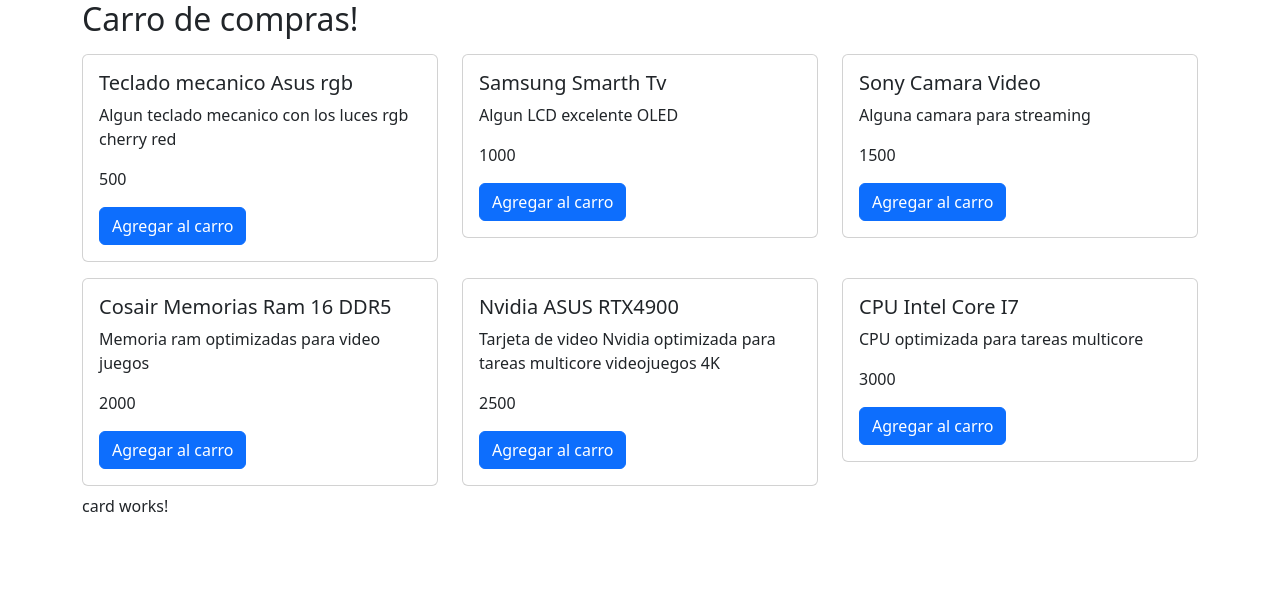
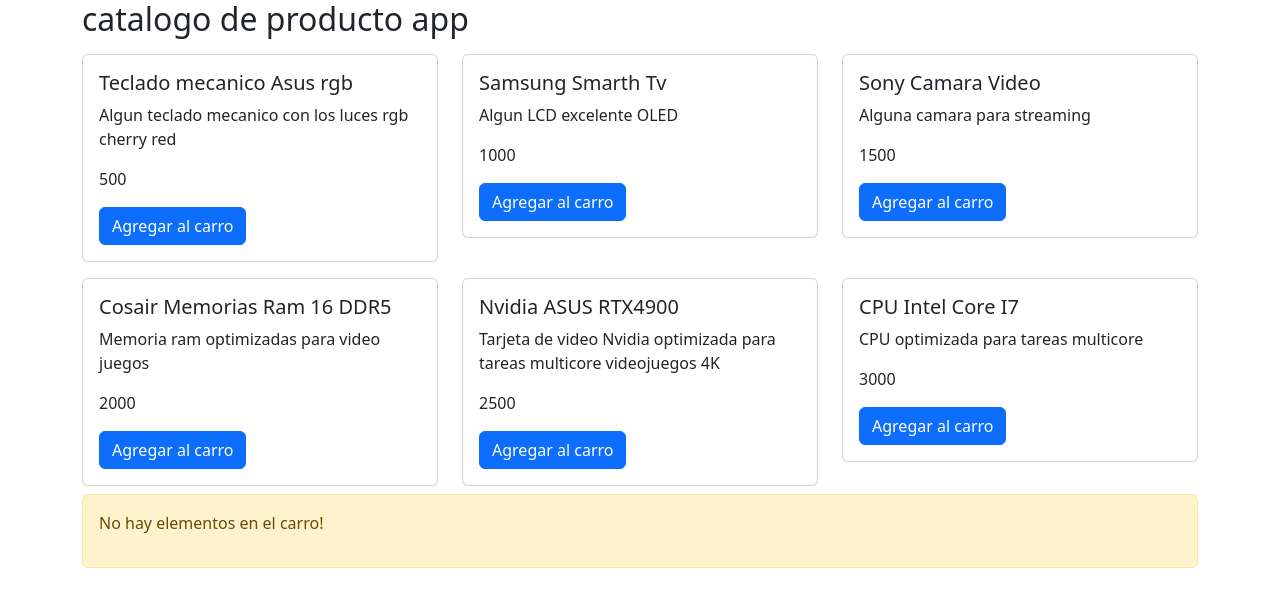
Before and after one commit to Bl4dimir98/3-card-app, an Angular app: page / in a window 1280 px wide. Shown: the top 606 px of the page. Built offline with nearby package versions, Linux system fonts and the light colour scheme.

Commit message:
fix bugs

```diff
--- a/src/app/app.component.html
+++ b/src/app/app.component.html
@@ -1,3 +1,3 @@
 <div class="container">
-    <card-app />
+    <cart-app />
 </div>
--- a/src/app/app.component.ts
+++ b/src/app/app.component.ts
@@ -1,11 +1,11 @@
 import { Component } from '@angular/core';
 import { RouterOutlet } from '@angular/router';
-import { CardAppComponent } from './components/card-app.component';
+import { CartAppComponent } from './components/cart-app.component';
 
 @Component({
   selector: 'app-root',
   standalone: true,
-  imports: [CardAppComponent],
+  imports: [CartAppComponent],
   templateUrl: './app.component.html'
 })
 export class AppComponent {
--- a/src/app/components/card-app.component.html
+++ /dev/null
@@ -1,4 +0,0 @@
-<h2>Carro de compras!</h2>
-
-<catalogue [products]="products" />
-<cart />
--- /dev/null
+++ b/src/app/components/cart-app.component.html
@@ -0,0 +1,11 @@
+<h2>catalogo de producto app</h2>
+
+<catalogue [products]="products" />
+
+@if (items.length > 0) {
+    <cart [items]="items" />
+} @else {
+    <div class="alert alert-warning">
+        <p class="text">No hay elementos en el carro!</p>
+    </div>
+}
--- a/src/app/components/card-app.component.ts
+++ b/src/app/components/cart-app.component.ts
@@ -6,12 +6,12 @@
 import { CartItem } from '../models/cart-item';
 
 @Component({
-  selector: 'card-app',
+  selector: 'cart-app',
   standalone: true,
   imports: [CatalogueComponent, CartComponent],
-  templateUrl: './card-app.component.html'
+  templateUrl: './cart-app.component.html'
 })
-export class CardAppComponent implements OnInit {
+export class CartAppComponent implements OnInit {
 
   products: Product[] = [];
 
--- a/src/app/components/cart/cart.component.html
+++ b/src/app/components/cart/cart.component.html
@@ -1 +1,22 @@
-<p>card works!</p>
+<h2>Carro de compras!</h2>
+
+<table class="table table-hover table-striped">
+    <thead>
+        <tr>
+            <th>Producto</th>
+            <th>Precio</th>
+            <th>Cantidad</th>
+            <th>Total</th>
+        </tr>
+    </thead>
+    <tbody>
+        @for (item of items; track $index) {
+        <tr>
+            <td> {{item.product.name}} </td>
+            <td> {{item.product.price}} </td>
+            <td> {{item.quantity}} </td>
+            <td> {{item.product.price * item.quantity}} </td>
+        </tr>
+        }
+    </tbody>
+</table>
```
